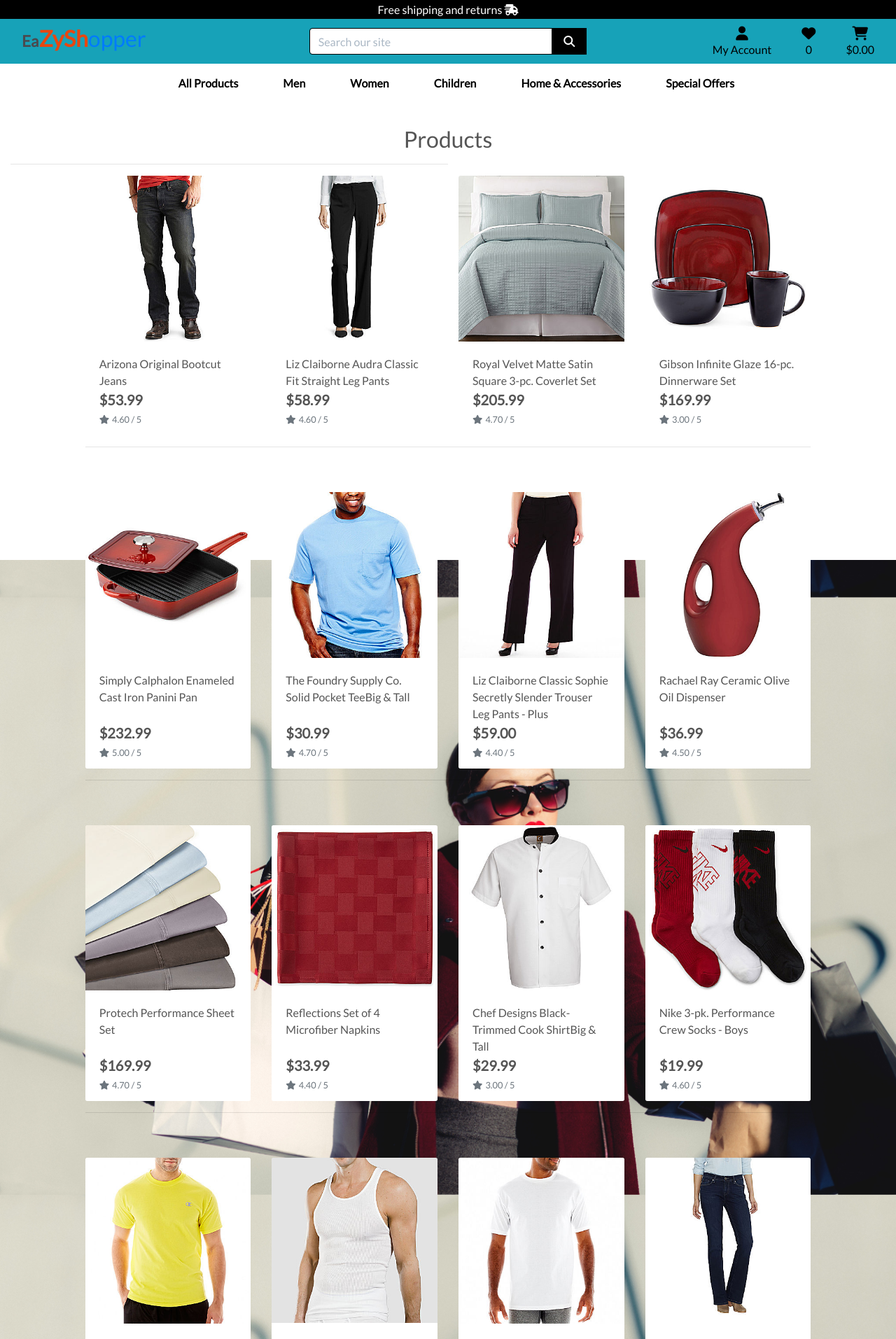
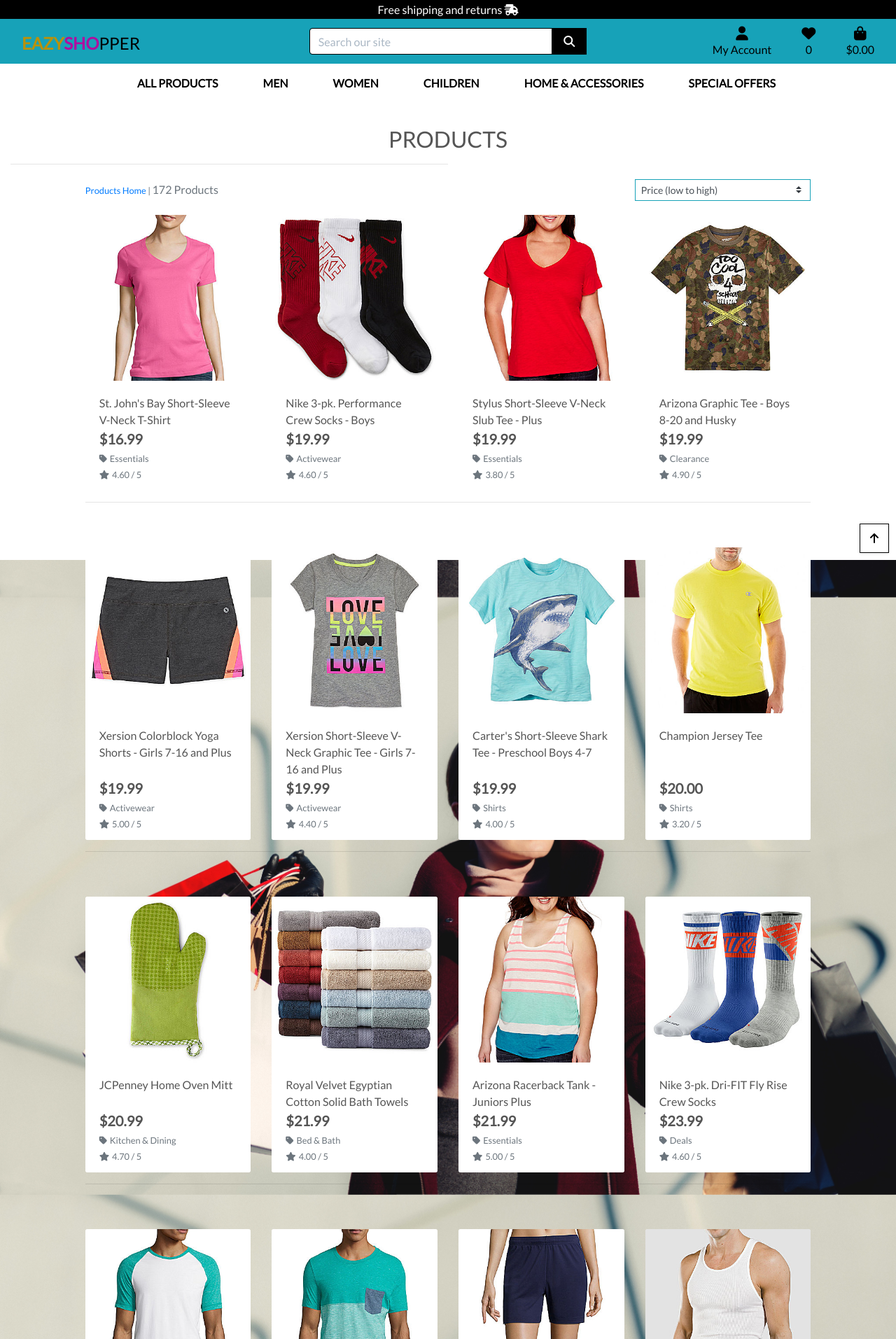
Before and after one commit to gullah26/eazy-shopper, a Django app: a page that uses templates/base.html in a window 1280 px wide. Shown: the top 1913 px of the page at 70% size. Run offline with Django 3.2, Linux system fonts and the light colour scheme; data comes from the database, SQL or seed files in the repository; some libraries are stand-ins or nearby versions.

Commit message:
Added back to top functionality and sorting

```diff
--- a/products/templates/products/products.html
+++ b/products/templates/products/products.html
@@ -15,12 +15,41 @@
         <div class="row">
             <div class="col text-center mt-3">
                 <h2 class="logo-font">Products</h2>
+                {% for c in current_categories %}
+                    <a class="category-badge text-decoration-none" href="{% url 'products' %}?category={{ c.name }}">
+                        <span class="p-2 mt-2 badge badge-white text-black rounded-0 border border-dark">{{ c.friendly_name }}</span>
+                    </a>
+                {% endfor %}
                 <hr class="w-50 mb-1">
             </div>
         </div>
         <div class="row">
             <div class="product-container col-10 offset-1">
-                <div class="row mt-1 mb-2"></div>
+                <div class="row mt-1 mb-2">
+                    <div class="col-12 col-md-6 my-auto order-md-last d-flex justify-content-center justify-content-md-end">
+                        <div class="sort-select-wrapper w-50">
+                            <select id="sort-selector" class="custom-select custom-select-sm rounded-0 border border-{% if current_sorting != 'None_None' %}info{% else %}black{% endif %}">
+                                <option value="reset" {% if current_sorting == 'None_None' %}selected{% endif %}>Sort by...</option>
+                                <option value="price_asc" {% if current_sorting == 'price_asc' %}selected{% endif %}>Price (low to high)</option>
+                                <option value="price_desc" {% if current_sorting == 'price_desc' %}selected{% endif %}>Price (high to low)</option>
+                                <option value="rating_asc" {% if current_sorting == 'rating_asc' %}selected{% endif %}>Rating (low to high)</option>
+                                <option value="rating_desc" {% if current_sorting == 'rating_desc' %}selected{% endif %}>Rating (high to low)</option>
+                                <option value="name_asc" {% if current_sorting == 'name_asc' %}selected{% endif %}>Name (A-Z)</option>
+                                <option value="name_desc" {% if current_sorting == 'name_desc' %}selected{% endif %}>Name (Z-A)</option>
+                                <option value="category_asc" {% if current_sorting == 'category_asc' %}selected{% endif %}>Category (A-Z)</option>
+                                <option value="category_desc" {% if current_sorting == 'category_desc' %}selected{% endif %}>Category (Z-A)</option>
+                            </select>
+                        </div>
+                    </div>
+                    <div class="col-12 col-md-6 order-md-first">
+                        <p class="text-muted mt-3 text-center text-md-left">
+                            {% if search_term or current_categories or current_sorting != 'None_None' %}
+                                <span class="small"><a href="{% url 'products' %}">Products Home</a> | </span>
+                            {% endif %}
+                            {{ products|length }} Products{% if search_term %} found for <strong>"{{ search_term }}"</strong>{% endif %}
+                        </p>
+                    </div>
+                </div>
                 <div class="row">
                     {% for product in products %}
                         <div class="col-sm-6 col-md-6 col-lg-4 col-xl-3">
@@ -41,6 +70,13 @@
                                     <div class="row">
                                         <div class="col">
                                             <p class="lead mb-0 text-left font-weight-bold">${{ product.price }}</p>
+                                            {% if product.category %}
+                                            <p class="small mt-1 mb-0">
+                                                <a class="text-muted" href="{% url 'products' %}?category={{ product.category.name }}">
+                                                    <i class="fas fa-tag mr-1"></i>{{ product.category.friendly_name }}
+                                                </a>
+                                            </p>
+                                            {% endif %}
                                             {% if product.rating %}
                                                 <small class="text-muted"><i class="fas fa-star mr-1"></i>{{ product.rating }} / 5</small>
                                             {% else %}
@@ -76,4 +112,41 @@
             </div>
         </div>
     </div>
+    <div class="btt-button shadow-sm rounded-0 border border-black">
+        <a class="btt-link d-flex h-100">
+            <i class="fas fa-arrow-up text-black mx-auto my-auto"></i>
+        </a>
+    </div>
 {% endblock %}
+
+{% block postloadjs %}
+    {{ block.super }}
+    <script type="text/javascript">
+		$('.btt-link').click(function(e) {
+			window.scrollTo(0,0)
+		})
+	</script>
+
+    <script type="text/javascript">
+        $('#sort-selector').change(function() {
+            var selector = $(this);
+            var currentUrl = new URL(window.location);
+
+            var selectedVal = selector.val();
+            if(selectedVal != "reset"){
+                var sort = selectedVal.split("_")[0];
+                var direction = selectedVal.split("_")[1];
+
+                currentUrl.searchParams.set("sort", sort);
+                currentUrl.searchParams.set("direction", direction);
+
+                window.location.replace(currentUrl);
+            } else {
+                currentUrl.searchParams.delete("sort");
+                currentUrl.searchParams.delete("direction");
+
+                window.location.replace(currentUrl);
+            }
+        })
+    </script>
+{% endblock %}
--- a/products/views.py
+++ b/products/views.py
@@ -1,10 +1,11 @@
 from django.shortcuts import render, redirect, reverse, get_object_or_404
 from django.contrib import messages
 from django.db.models import Q
+from django.db.models.functions import Lower
+
 from .models import Product, Category
 
 # Create your views here.
-
 
 def all_products(request):
     """ A view to show all products, including sorting and search queries """
@@ -12,8 +13,24 @@
     products = Product.objects.all()
     query = None
     categories = None
+    sort = None
+    direction = None
 
     if request.GET:
+        if 'sort' in request.GET:
+            sortkey = request.GET['sort']
+            sort = sortkey
+            if sortkey == 'name':
+                sortkey = 'lower_name'
+                products = products.annotate(lower_name=Lower('name'))
+            if sortkey == 'category':
+                sortkey = 'category__name'
+            if 'direction' in request.GET:
+                direction = request.GET['direction']
+                if direction == 'desc':
+                    sortkey = f'-{sortkey}'
+            products = products.order_by(sortkey)
+
         if 'category' in request.GET:
             categories = request.GET['category'].split(',')
             products = products.filter(category__name__in=categories)
@@ -28,10 +45,13 @@
             queries = Q(name__icontains=query) | Q(description__icontains=query)
             products = products.filter(queries)
 
+    current_sorting = f'{sort}_{direction}'
+
     context = {
         'products': products,
         'search_term': query,
         'current_categories': categories,
+        'current_sorting': current_sorting,
     }
 
     return render(request, 'products/products.html', context)
--- a/static/css/base.css
+++ b/static/css/base.css
@@ -18,17 +18,22 @@
 
 .brand {
     font-family: Lato, sans-serif;
-    font-size: 1.4rem;
+    font-size: 1.5rem;
     font-weight: 700;
-    color: #4A4A4F !important;
+    color: #ba910a ;
 }
 
 .red-o {
-    color: #E84610 !important;
+    font-size: 1.5rem;
+    color: #af0e9f;
+
 }
 
 .thin {
     font-weight: 300;
+    font-size: 1.5rem;
+    color: #000000;
+
 }
 
 /* from Bulma */
@@ -41,7 +46,7 @@
 }
 
 .logo-font {
-    text-transform: capitalize;
+    text-transform: uppercase;
 }
 
 .free-delivery-logo-font {
--- a/templates/base.html
+++ b/templates/base.html
@@ -48,8 +48,8 @@
       <div class="row">
         <div class="col-12 col-lg-4 my-auto py-1 py-lg-0 text-center text-lg-left">
             <a href="{% url 'home' %}" class="nav-link main-logo-link">
-                <h2><strong><span class="brand">Ea</span><span class="red-o">ZySh</span><span
-                    class="thin">opper</span></strong></h2>
+                <h2 class="logo-font text-black my-0" bg-white><strong><span class="brand">eazy</span><span class="red-o">sho</span><span
+                    class="thin">pper</span></strong></h2>
             </a>
         </div>
         <div class="col-12 col-lg-4 my-auto py-1 py-lg-0">
@@ -106,7 +106,7 @@
                 <li class="list-inline-item">
                     <a class="{% if grand_total %}text-info font-weight-bold{% else %}text-black{% endif %} nav-link" href="">
                         <div class="text-center">
-                            <div><i class="fas fa-shopping-cart fa-lg"></i></div>
+                            <div><i class="fas fa-shopping-bag fa-lg"></i></div>
                             <p class="my-0">
                                 {% if grand_total %}
                                     ${{ grand_total|floatformat:2 }}
--- a/templates/includes/main-nav.html
+++ b/templates/includes/main-nav.html
@@ -5,9 +5,9 @@
                 All Products
             </a>
             <div class="dropdown-menu border-0" aria-labelledby="all-products-link">
-                <a href="" class="dropdown-item">By Price</a>
-                <a href="" class="dropdown-item ">By Rating</a>
-                <a href="" class="dropdown-item ">By Category</a>
+                <a href="{% url 'products' %}?sort=price&direction=asc" class="dropdown-item">By Price</a>
+                <a href="{% url 'products' %}?sort=rating&direction=desc" class="dropdown-item ">By Rating</a>
+                <a href="{% url 'products' %}?sort=category&direction=asc" class="dropdown-item ">By Category</a>
                 <a href="{% url 'products' %}" class="dropdown-item">All Products</a>
             </div>
         </li>
@@ -33,12 +33,12 @@
             </a>
             <div class="dropdown-menu border-0" aria-labelledby="clothing-link">
                 <a href="{% url 'products' %}?category=women_activewear,women_essentials" class="dropdown-item">Activewear &amp; Essentials</a>
+                <a href="{% url 'products' %}?category=dresses" class="dropdown-item">Dresses</a>
                 <a href="{% url 'products' %}?category=women_jeans" class="dropdown-item">Jeans</a>
                 <a href="{% url 'products' %}?category=women_pants" class="dropdown-item">Pants</a>
                 <a href="{% url 'products' %}?category=women_shirts" class="dropdown-item">Shirts</a>
                 <a href="{% url 'products' %}?category=skirts" class="dropdown-item">Skirts</a>
                 <a href="{% url 'products' %}?category=women_shoes" class="dropdown-item">Shoes</a>
-                <a href="{% url 'products' %}?category=dresses" class="dropdown-item">Dresses</a>
                 <a href="{% url 'products' %}?category=women_shorts" class="dropdown-item">Shorts</a>
                 <a href="{% url 'products' %}?category=women_activewear,women_essentials,women_jeans,women_pants,women_shirts,women_skirts,women_shoes,dresses,women_shorts" class="dropdown-item">All Men Clothing</a>
             </div>
```
Also changed, not shown: products/templates/products/product_detail.html (+7 -0 lines).
